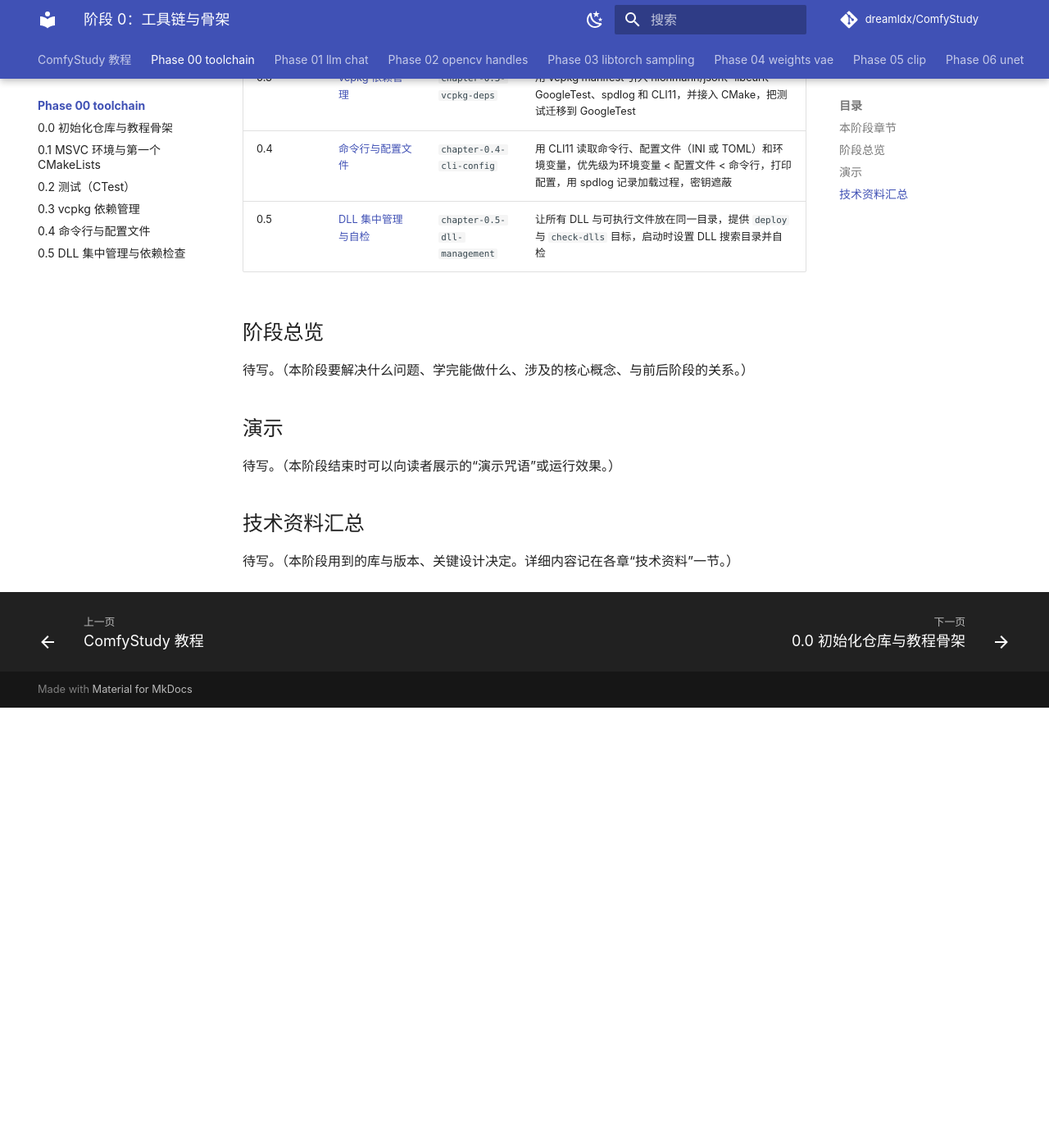
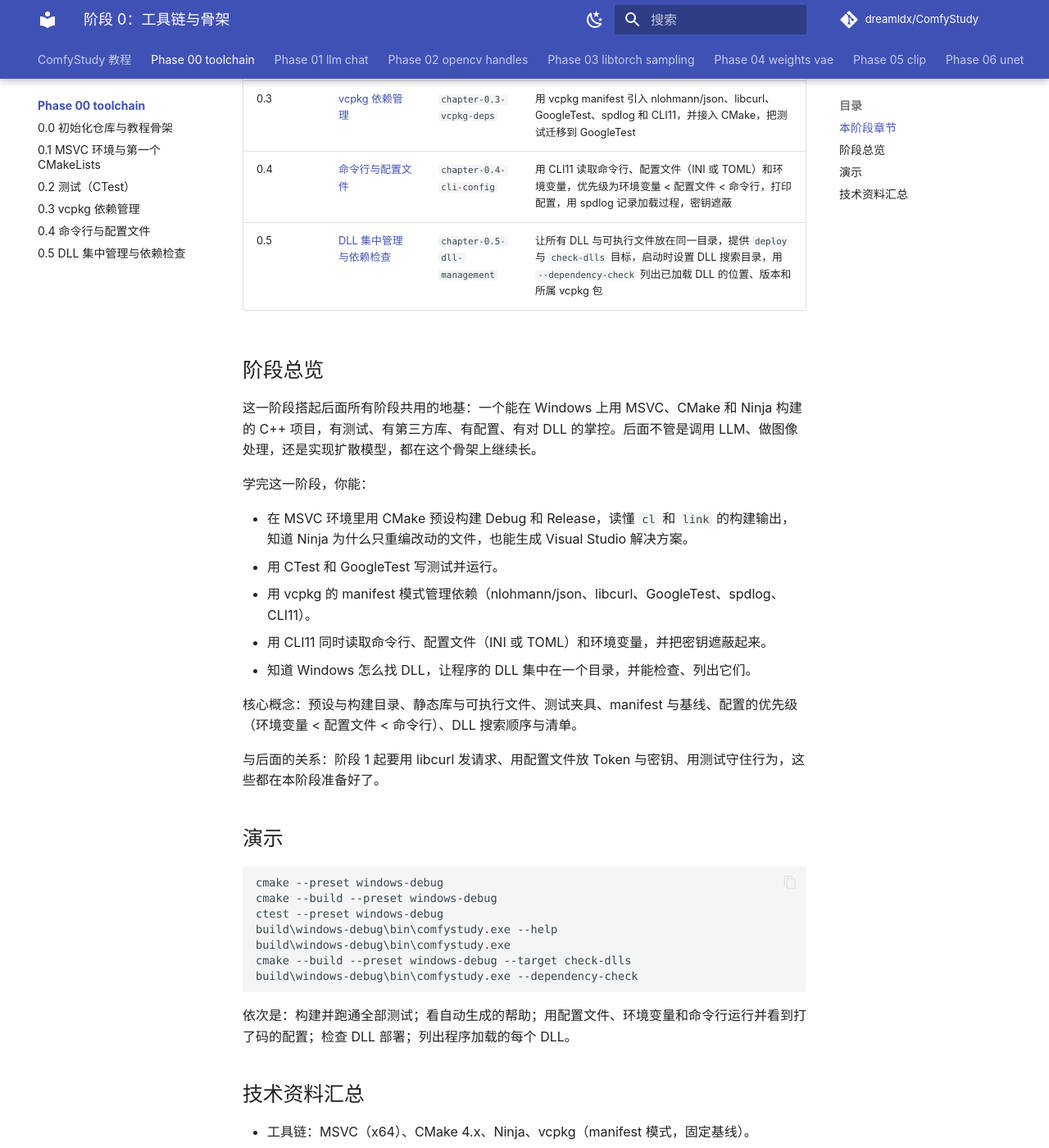
Before and after one commit to dreamldx/ComfyStudy, an MkDocs documentation site: the page built from docs/tutorial/phase-00-toolchain/README.md, in a window 1280 px wide and 1400 px high, scrolled down 703 px. Shown: the whole window at 82% size. Built offline with MkDocs 1.6.1 and Material for MkDocs 9.7.7, drawn with Linux system fonts in a browser that asks for light colours; comment, search, counter and statistics services are not loaded; before the commit the page ends 1566 px from its top, so only the background shows below that; some of the changed text lies outside the part shown.

Commit message:
docs: write chapter 0.5 (DLL management and dependency check), complete phase 0
Co-Authored-By: Claude Sonnet 5.5 <noreply@anthropic.com>

````diff
--- a/docs/tutorial/phase-00-toolchain/README.md
+++ b/docs/tutorial/phase-00-toolchain/README.md
@@ -1,9 +1,9 @@
 # 阶段 0：工具链与骨架
 
 - 类型：主线
-- 状态：编写中（0.0、0.1、0.2、0.3、0.4 已完成）
+- 状态：已完成（0.0 至 0.5）
 - 阶段 tag：`phase-00-toolchain`（阶段开始时打在主线上；阶段完成后在 GitHub 上发布 Release）
-- 完成标准：运行程序时输出已加载的配置项名称，并通过 DLL 自检
+- 完成标准：运行程序时输出已加载的配置项名称，并能列出程序加载的每个 DLL 的位置、版本和所属的 vcpkg 包
 
 ## 本阶段章节
 
@@ -14,16 +14,45 @@
 | 0.2 | [测试（CTest）](0.2-tests-ctest.md) | `chapter-0.2-tests-ctest` | 加入测试框架并用 CTest 运行 |
 | 0.3 | [vcpkg 依赖管理](0.3-vcpkg-deps.md) | `chapter-0.3-vcpkg-deps` | 用 vcpkg manifest 引入 nlohmann/json、libcurl、GoogleTest、spdlog 和 CLI11，并接入 CMake，把测试迁移到 GoogleTest |
 | 0.4 | [命令行与配置文件](0.4-cli-config.md) | `chapter-0.4-cli-config` | 用 CLI11 读取命令行、配置文件（INI 或 TOML）和环境变量，优先级为环境变量 < 配置文件 < 命令行，打印配置，用 spdlog 记录加载过程，密钥遮蔽 |
-| 0.5 | [DLL 集中管理与自检](0.5-dll-management.md) | `chapter-0.5-dll-management` | 让所有 DLL 与可执行文件放在同一目录，提供 `deploy` 与 `check-dlls` 目标，启动时设置 DLL 搜索目录并自检 |
+| 0.5 | [DLL 集中管理与依赖检查](0.5-dll-management.md) | `chapter-0.5-dll-management` | 让所有 DLL 与可执行文件放在同一目录，提供 `deploy` 与 `check-dlls` 目标，启动时设置 DLL 搜索目录，用 `--dependency-check` 列出已加载 DLL 的位置、版本和所属 vcpkg 包 |
 
 ## 阶段总览
 
-待写。（本阶段要解决什么问题、学完能做什么、涉及的核心概念、与前后阶段的关系。）
+这一阶段搭起后面所有阶段共用的地基：一个能在 Windows 上用 MSVC、CMake 和 Ninja 构建的 C++ 项目，有测试、有第三方库、有配置、有对 DLL 的掌控。后面不管是调用 LLM、做图像处理，还是实现扩散模型，都在这个骨架上继续长。
+
+学完这一阶段，你能：
+
+- 在 MSVC 环境里用 CMake 预设构建 Debug 和 Release，读懂 `cl` 和 `link` 的构建输出，知道 Ninja 为什么只重编改动的文件，也能生成 Visual Studio 解决方案。
+- 用 CTest 和 GoogleTest 写测试并运行。
+- 用 vcpkg 的 manifest 模式管理依赖（nlohmann/json、libcurl、GoogleTest、spdlog、CLI11）。
+- 用 CLI11 同时读取命令行、配置文件（INI 或 TOML）和环境变量，并把密钥遮蔽起来。
+- 知道 Windows 怎么找 DLL，让程序的 DLL 集中在一个目录，并能检查、列出它们。
+
+核心概念：预设与构建目录、静态库与可执行文件、测试夹具、manifest 与基线、配置的优先级（环境变量 < 配置文件 < 命令行）、DLL 搜索顺序与清单。
+
+与后面的关系：阶段 1 起要用 libcurl 发请求、用配置文件放 Token 与密钥、用测试守住行为，这些都在本阶段准备好了。
 
 ## 演示
 
-待写。（本阶段结束时可以向读者展示的“演示咒语”或运行效果。）
+```text
+cmake --preset windows-debug
+cmake --build --preset windows-debug
+ctest --preset windows-debug
+build\windows-debug\bin\comfystudy.exe --help
+build\windows-debug\bin\comfystudy.exe
+cmake --build --preset windows-debug --target check-dlls
+build\windows-debug\bin\comfystudy.exe --dependency-check
+```
+
+依次是：构建并跑通全部测试；看自动生成的帮助；用配置文件、环境变量和命令行运行并看到打了码的配置；检查 DLL 部署；列出程序加载的每个 DLL。
 
 ## 技术资料汇总
 
-待写。（本阶段用到的库与版本、关键设计决定。详细内容记在各章“技术资料”一节。）
+- 工具链：MSVC（x64）、CMake 4.x、Ninja、vcpkg（manifest 模式，固定基线）。
+- 依赖：nlohmann/json、libcurl、GoogleTest、spdlog、CLI11。
+- 关键设计决定：
+  - 除了 `main()`，所有代码都编进静态库 `comfystudy_core`，程序和每个测试都链接它。
+  - 配置文件不分节，键、命令行选项和环境变量用同一个名字；空值等于没有设置。
+  - 所有 DLL 放在 `bin` 目录，`dlls.manifest` 记录名字、SHA-256 和所属的 vcpkg 包；`check-dlls` 检查依赖，`--dependency-check` 只展示、不判断。
+  - 密钥在输出和日志里一律遮蔽。
+- 详细内容见各章“技术资料”一节。
````
Also changed, not shown: README.md (+2 -2 lines), docs/tutorial/README.md (+2 -2 lines).
